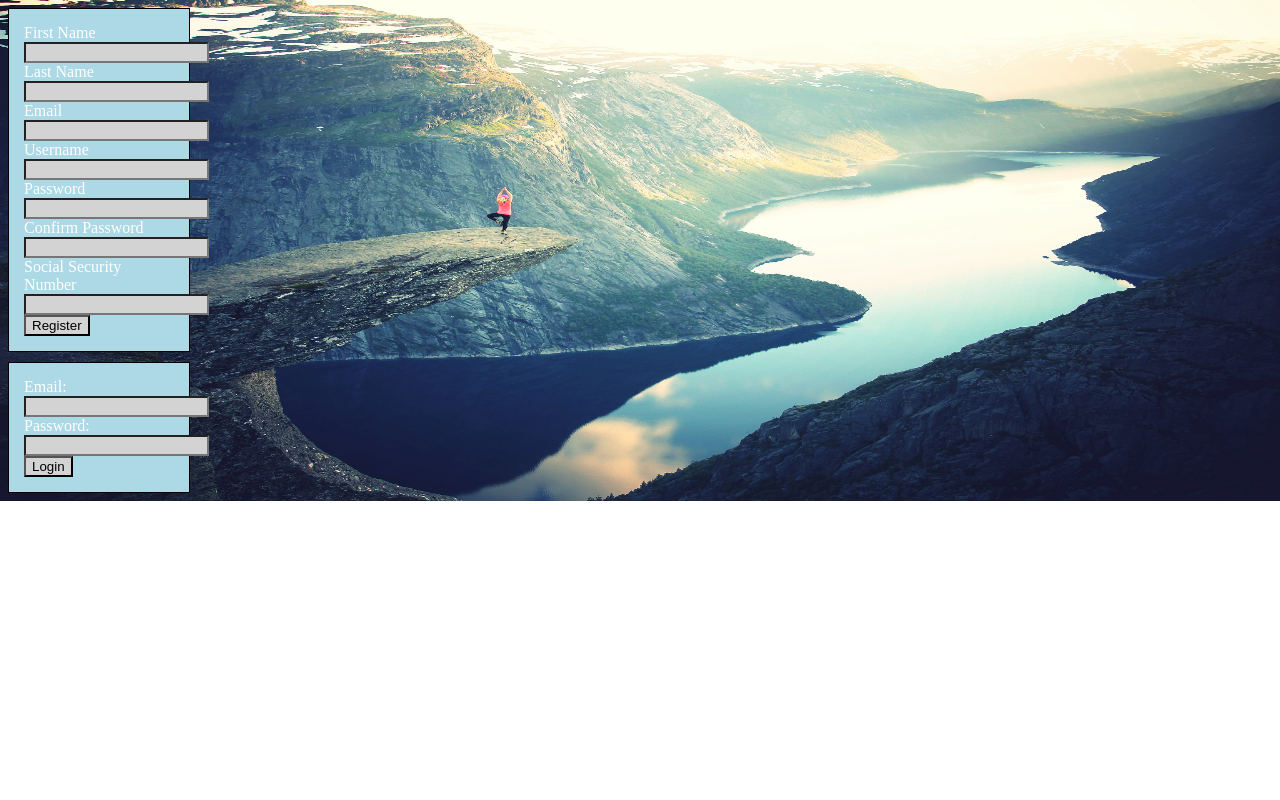
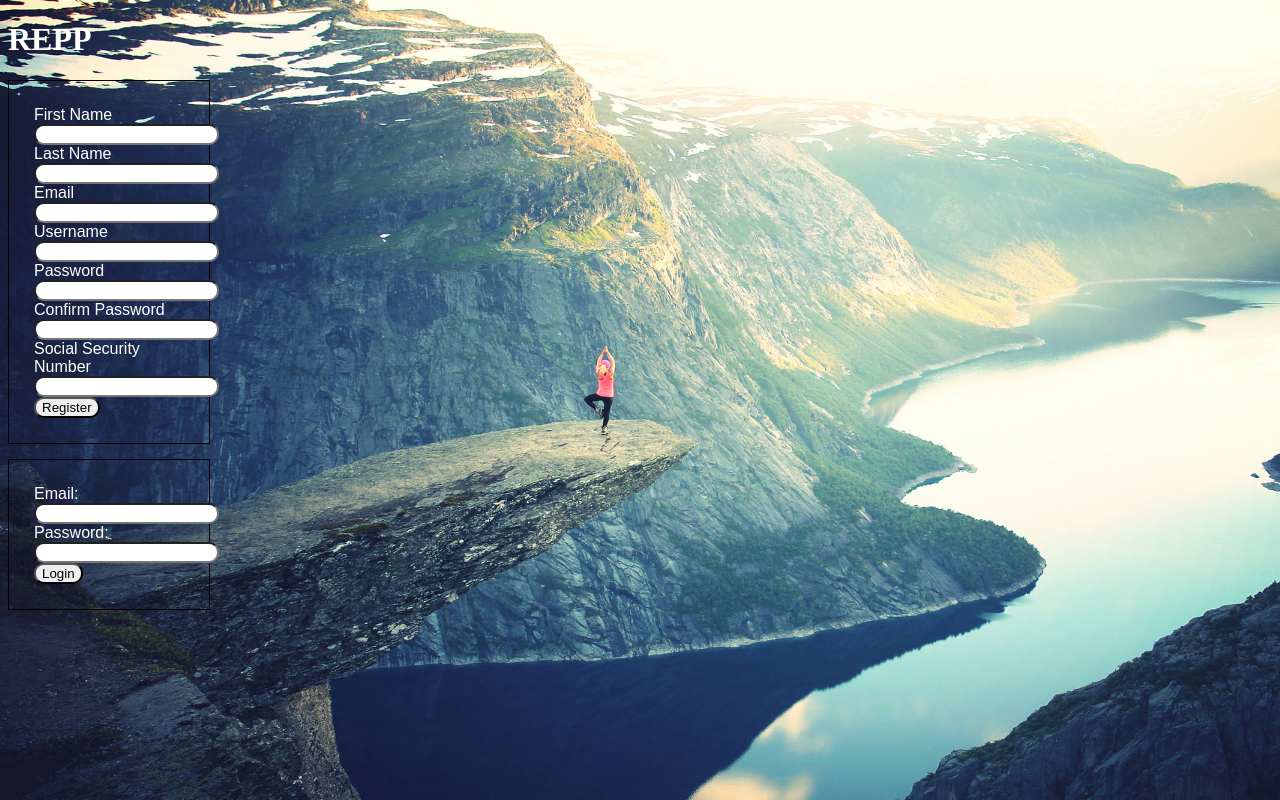
Before and after one commit to tomeastmanjr/pythonproject2016, a Django app: page / in a window 1280 px wide. Run offline with Django 3.2, Linux system fonts and the light colour scheme; parts of the project's set-up code (start-up, migrations or seed data) failed here and were passed over.

Commit message:
css index login page

```diff
--- a/apps/loginreg/static/loginreg/css/style.css
+++ b/apps/loginreg/static/loginreg/css/style.css
@@ -1,23 +1,30 @@
 #new_user{
   border: solid black 1px;
   width: 150px;
-  padding: 15px;
-  margin-bottom: 10px;
-  background-color: lightblue;
+  padding: 25px;
+  margin-bottom: 15px;
+  background-color: none;
+  font-family: sans-serif;
+
 }
 #returning_user{
   border: solid black 1px;
   width: 150px;
-  padding: 15px;
-  background-color: lightblue;
+  padding: 25px;
+  background-color: none;
+  font-family: sans-serif;
 }
 #new_user label, #new_user input, #returning_user label, #returning_user input,{
   display: block;
   margin-bottom: 5px;
 }
 #new_user input, #returning_user input{
-  background-color: lightgrey;
+  background-color: none;
+  border-radius: 10px;
 }
+
+
+
 
 #container{
   height: 250px;
@@ -29,7 +36,7 @@ h1, h2, p, th, label{
 }
 body{
   background-image: url("../img/RKS9M8PY0X.jpg");
-  background-size: 100% 100%;
+  background-size: 120% 150%;
   background-repeat: no-repeat;
 }
 h4{
--- a/apps/loginreg/templates/loginreg/index.html
+++ b/apps/loginreg/templates/loginreg/index.html
@@ -10,6 +10,7 @@
 <script src="{% static 'loginreg/js/main.js' %}" > </script>
 </head>
 <body>
+  <h1>REPP</h1>
   <div id='new_user'>
     {% if messages %}
       {% for message in messages %}
--- a/apps/repp/templates/repp/about.html
+++ b/apps/repp/templates/repp/about.html
@@ -59,7 +59,6 @@
             </ul>
             <ul class="nav navbar-nav navbar-right">
               <li><a href="{% url 'repp:add' %}">Add</a></li>
-              <li><a href="{% url 'repp:show' %}">Show</a></li>
             </ul>
           </div><!--/.nav-collapse -->
         </div>
--- a/apps/repp/templates/repp/index.html
+++ b/apps/repp/templates/repp/index.html
@@ -58,7 +58,6 @@
             </ul>
             <ul class="nav navbar-nav navbar-right">
               <li><a href="{% url 'repp:add_loan' %}">Add</a></li>
-              <li><a href="{% url 'repp:show_loan' %}">Show</a></li>
             </ul>
           </div><!--/.nav-collapse -->
         </div>
```
